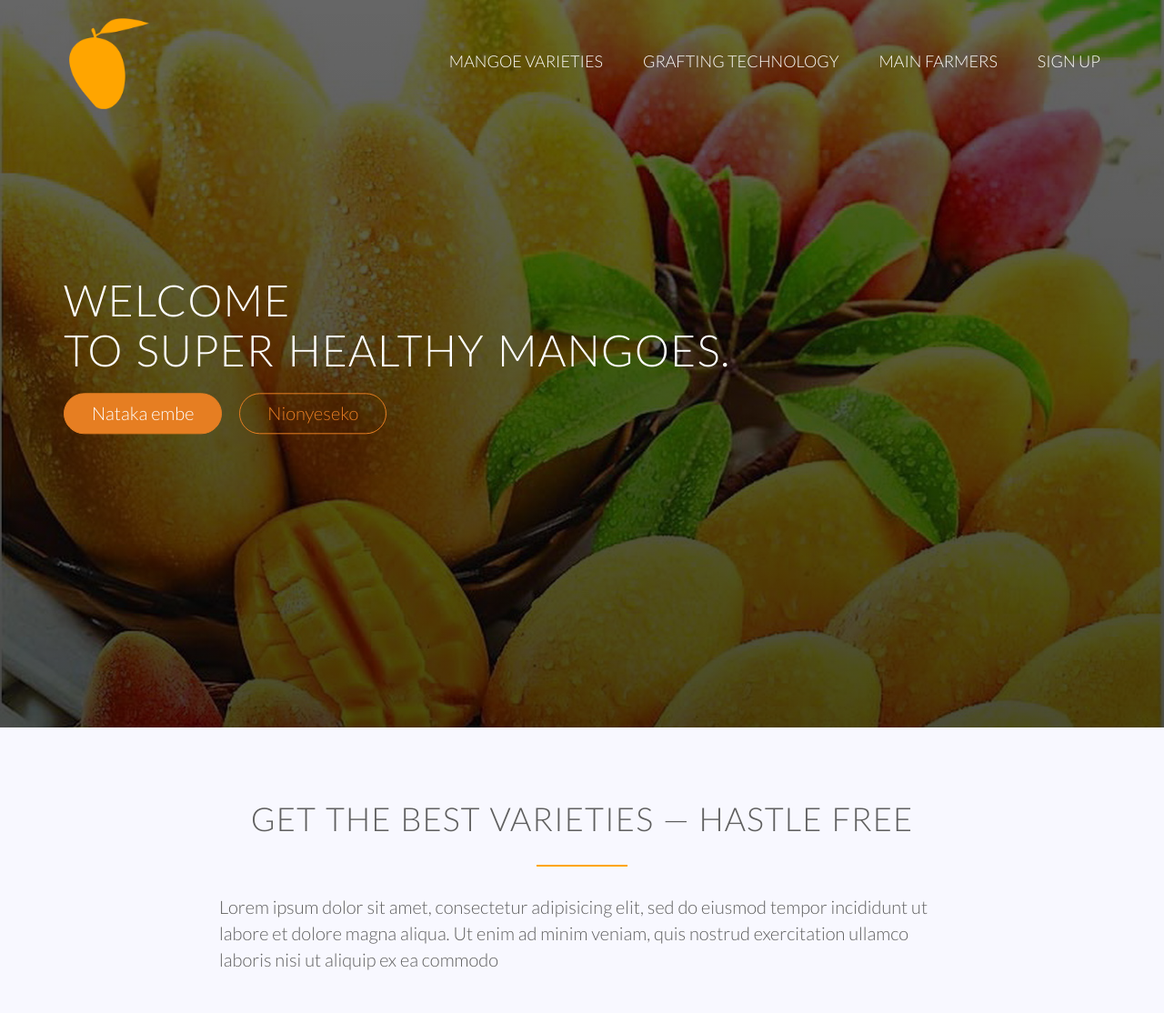
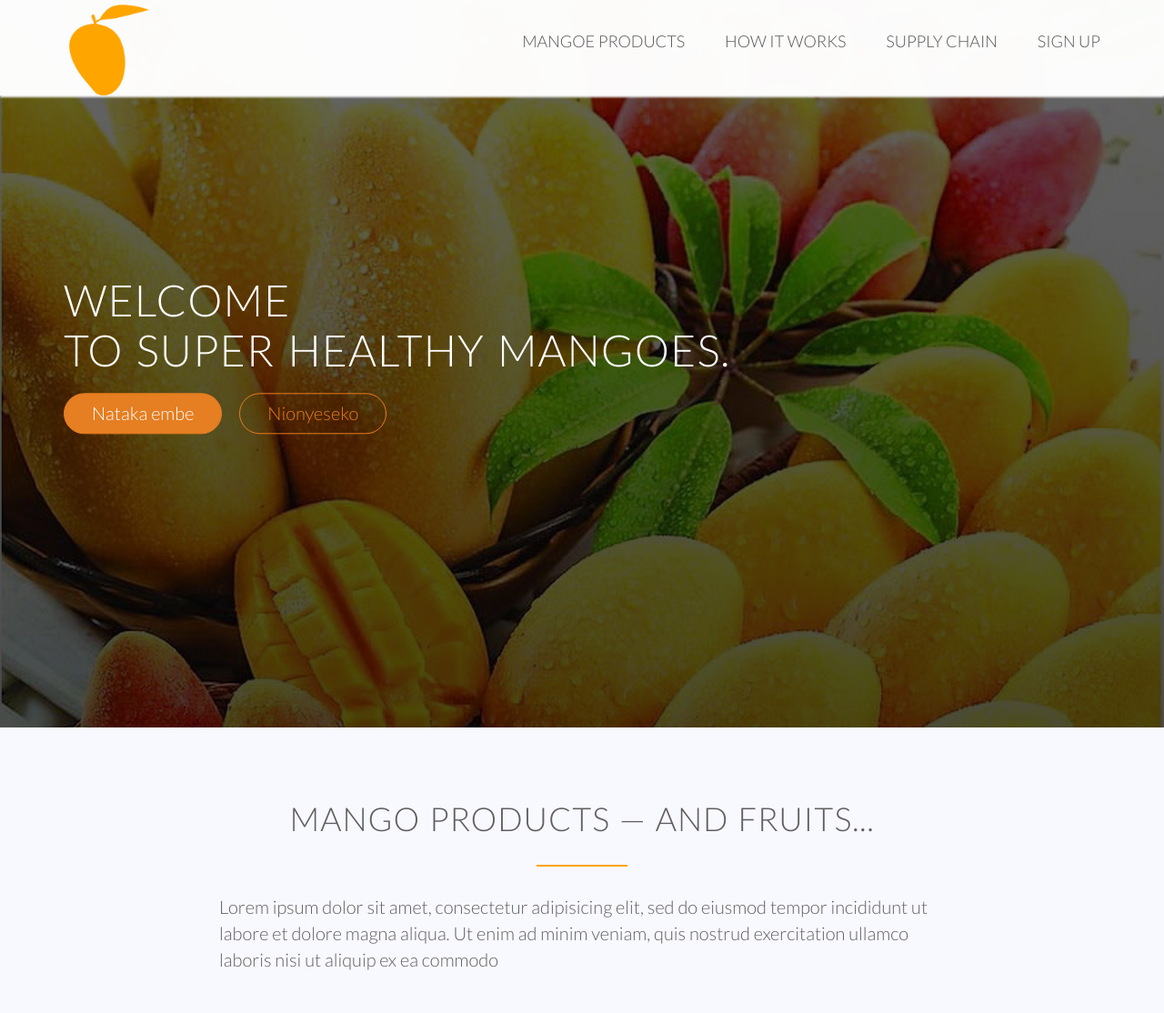
Before and after one commit to appwebtech/Mango_Business, a PHP site: page / in a window 1280 px wide. Shown: the top 1114 px of the page at 91% size. Run offline with PHP 8.4, Linux system fonts and the light colour scheme; style sheets or scripts are compiled from the project's sources; some libraries are stand-ins or nearby versions; some web fonts are replaced.

Commit message:
Start styling Nav bar menu

```diff
--- a/index.html
+++ b/index.html
@@ -17,13 +17,13 @@
 
 		<!-- Header Starts here... -->
 	<header id="header" class="">
-		<nav>
+		<nav class="sticky">
 			<div class="row">
 				<img src="resources/img/logo2.png" alt="Mango logo" class="logo">
 				<ul class="main-nav">
-					<li><a href="#">Mangoe  Varieties</a></li>
-					<li><a href="#">Grafting  Technology</a></li>
-					<li><a href="#">Main  Farmers</a></li>
+					<li><a href="#">Mangoe  Products</a></li>
+					<li><a href="#">How it Works</a></li>
+					<li><a href="#">Supply Chain</a></li>
 					<li><a href="#">Sign  up</a></li>
 				</ul>
 			</div>
@@ -41,7 +41,7 @@
 <section class="section-features">
 		<div class="row">
 
-			<h2>Get the best varieties &mdash; hastle free</h2>
+			<h2>Mango Products &mdash; and fruits...</h2>
 			<p class="long-copy">
 				Lorem ipsum dolor sit amet, consectetur adipisicing elit, sed do eiusmod
 				tempor incididunt ut labore et dolore magna aliqua. Ut enim ad minim veniam,
@@ -193,7 +193,7 @@
 
 <section class="section-cities">
 	<div class="row">
-		<h2>current supply (Home and Abroad)</h2>
+		<h2>Supply chain (Local and Abroad)</h2>
 	</div>
 	<div class="row">
 		<div class="col span-1-of-4 box">
--- a/resources/css/style.css
+++ b/resources/css/style.css
@@ -239,8 +239,10 @@ input[type=submit] {
 	height: 100px;
 	width: auto;
 	float: left;
-	margin-top: 20px;
+	margin-top: 5px;
 }
+
+/*Main nav*/
 
 .main-nav {
 	float: right;
@@ -268,6 +270,25 @@ input[type=submit] {
 .main-nav li a:active {
 	border-bottom: 2px solid #e67e22;
 }
+
+/*Sticky nav*/
+
+.sticky {
+	position: fixed;
+	top: 0;
+	left: 0;
+	width: 100%;
+	background-color: rgba(255, 255, 255, 0.98);
+	box-shadow: 0 2px 2px #efefef;
+}
+
+.sticky .main-nav li a:link,
+.sticky .main-nav li a:visited {
+	padding: 15px, 0;
+	color: #555;
+	}
+
+.main-nav { margin-top: 33px; }
 
 /* ---------------  Type Varieties -------------- */
 
--- a/resources/js/script.js
+++ b/resources/js/script.js
@@ -1,8 +1,6 @@
 
 $(document).ready(function(){
 
-	$('h1').click(function(){
-		$(this).css('background-color', 'blue');
-	})
+
 
 });
```
